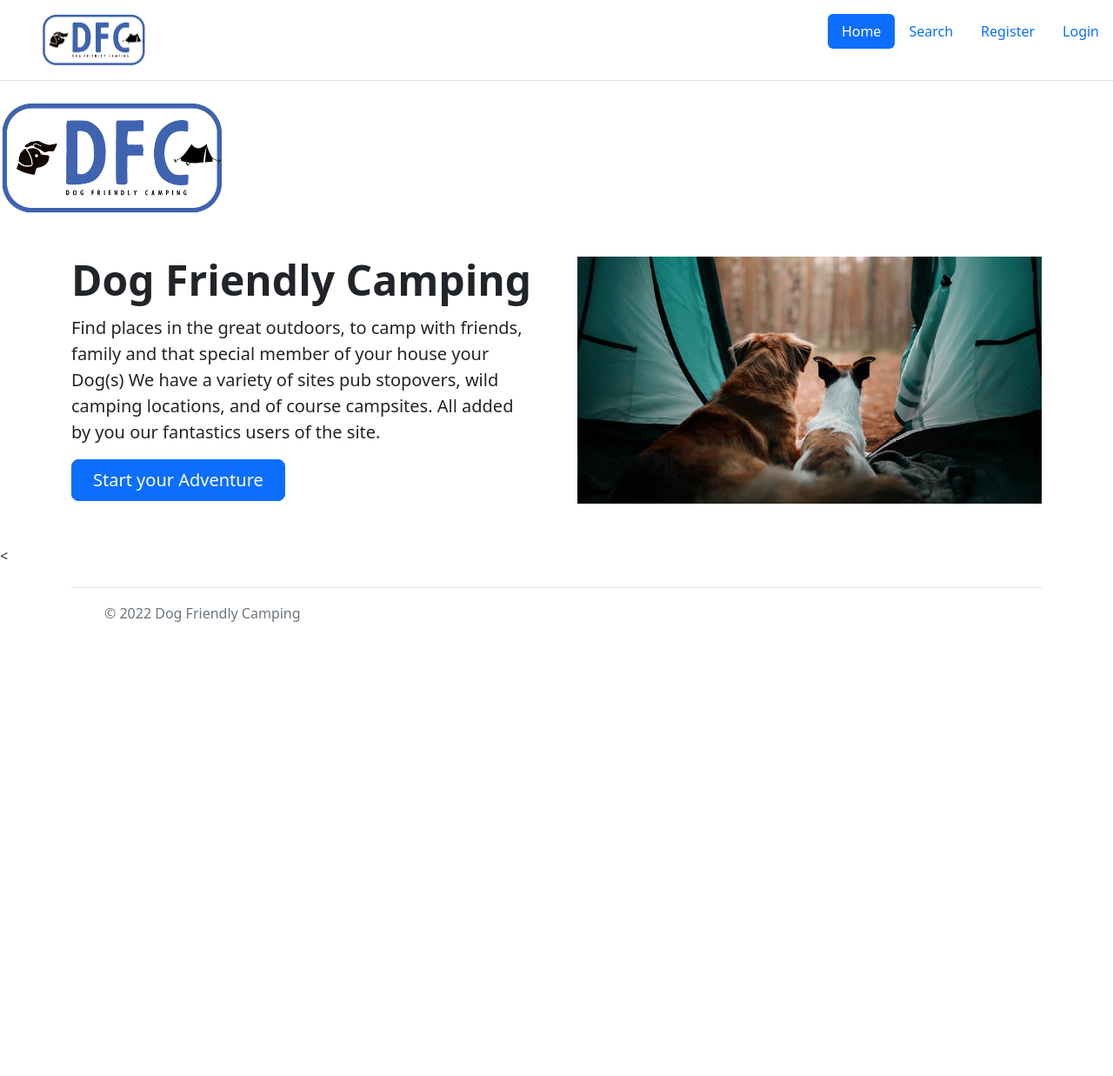
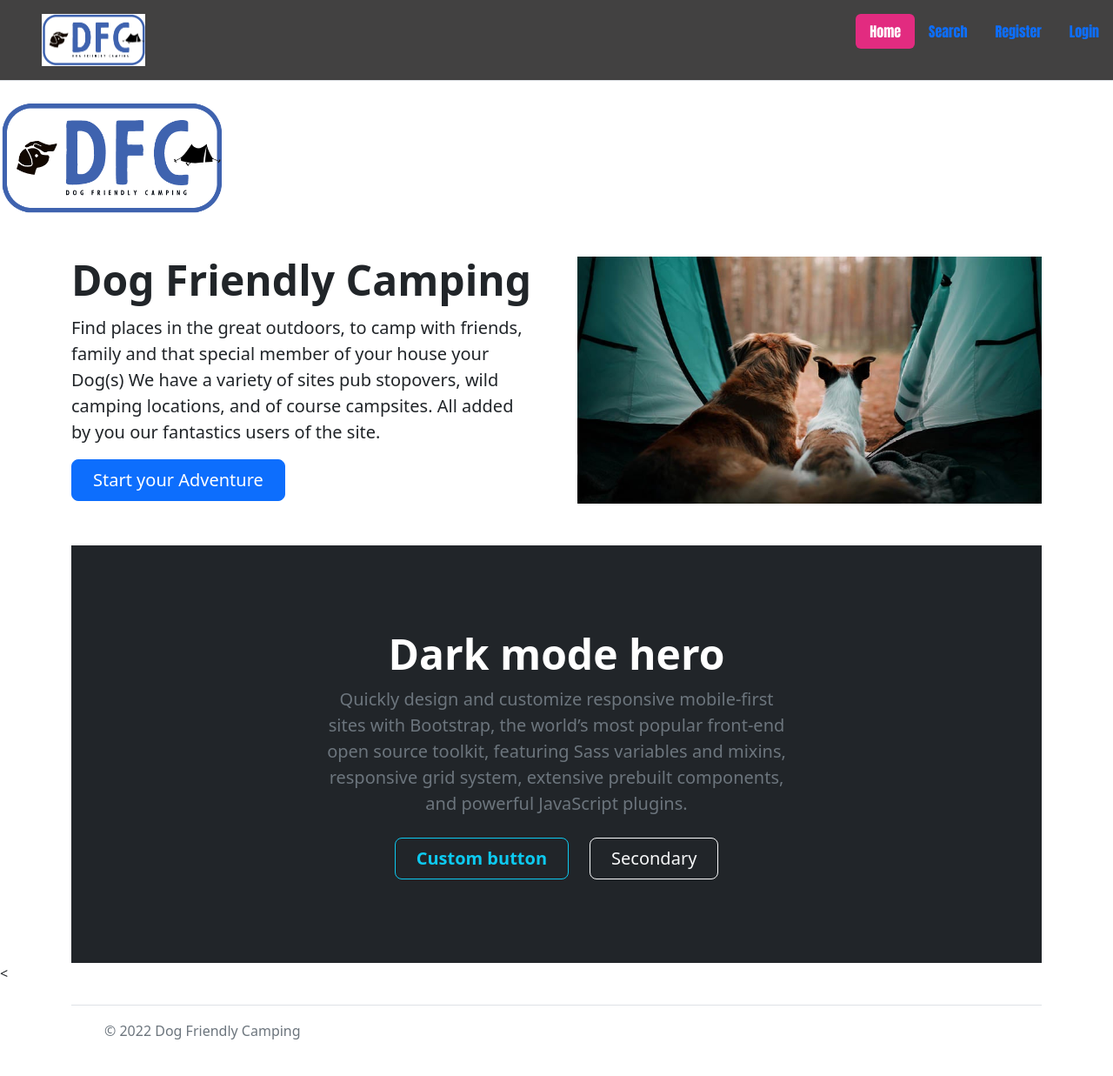
Before and after one commit to cwill83247/dogFriendlyCamping, a Flask app: page / in a window 1280 px wide. Shown: the whole page at 87% size. Before the commit the page ends 715 px from the top, so only its background shows below. Run offline with Flask 2, Linux system fonts and the light colour scheme; some libraries are stand-ins or nearby versions.

Commit message:
Update: Updatigntghe design of the site

```diff
--- a/static/css/style.css
+++ b/static/css/style.css
@@ -1,3 +1,23 @@
+
+header {
+  background-color: rgb(66, 65, 65);
+}
+
+.nav-pills{
+  color:blueviolet;
+  --bs-nav-pills-link-active-bg:rgb(226, 43, 128);
+  font-family: Impact, Haettenschweiler, 'Arial Narrow Bold', sans-serif;
+
+
+ }
+.nav-pills:hover{
+  color:blueviolet;
+  --bs-nav-pills-link-active-bg:rgb(43, 226, 67);
+  font-family: Impact, Haettenschweiler, 'Arial Narrow Bold', sans-serif;
+
+
+ }
+
 
 /*
 CSS orignal source adapted from:
--- a/templates/index.html
+++ b/templates/index.html
@@ -13,5 +13,18 @@
        </div>
     </div>
   </div>
+  <div class="b-example-divider"></div>
 
+  <div class="bg-dark text-secondary px-4 py-5 text-center">
+    <div class="py-5">
+      <h1 class="display-5 fw-bold text-white">Dark mode hero</h1>
+      <div class="col-lg-6 mx-auto">
+        <p class="fs-5 mb-4">Quickly design and customize responsive mobile-first sites with Bootstrap, the world’s most popular front-end open source toolkit, featuring Sass variables and mixins, responsive grid system, extensive prebuilt components, and powerful JavaScript plugins.</p>
+        <div class="d-grid gap-2 d-sm-flex justify-content-sm-center">
+          <button type="button" class="btn btn-outline-info btn-lg px-4 me-sm-3 fw-bold">Custom button</button>
+          <button type="button" class="btn btn-outline-light btn-lg px-4">Secondary</button>
+        </div>
+      </div>
+    </div>
+  </div>
 {% endblock %}
```
